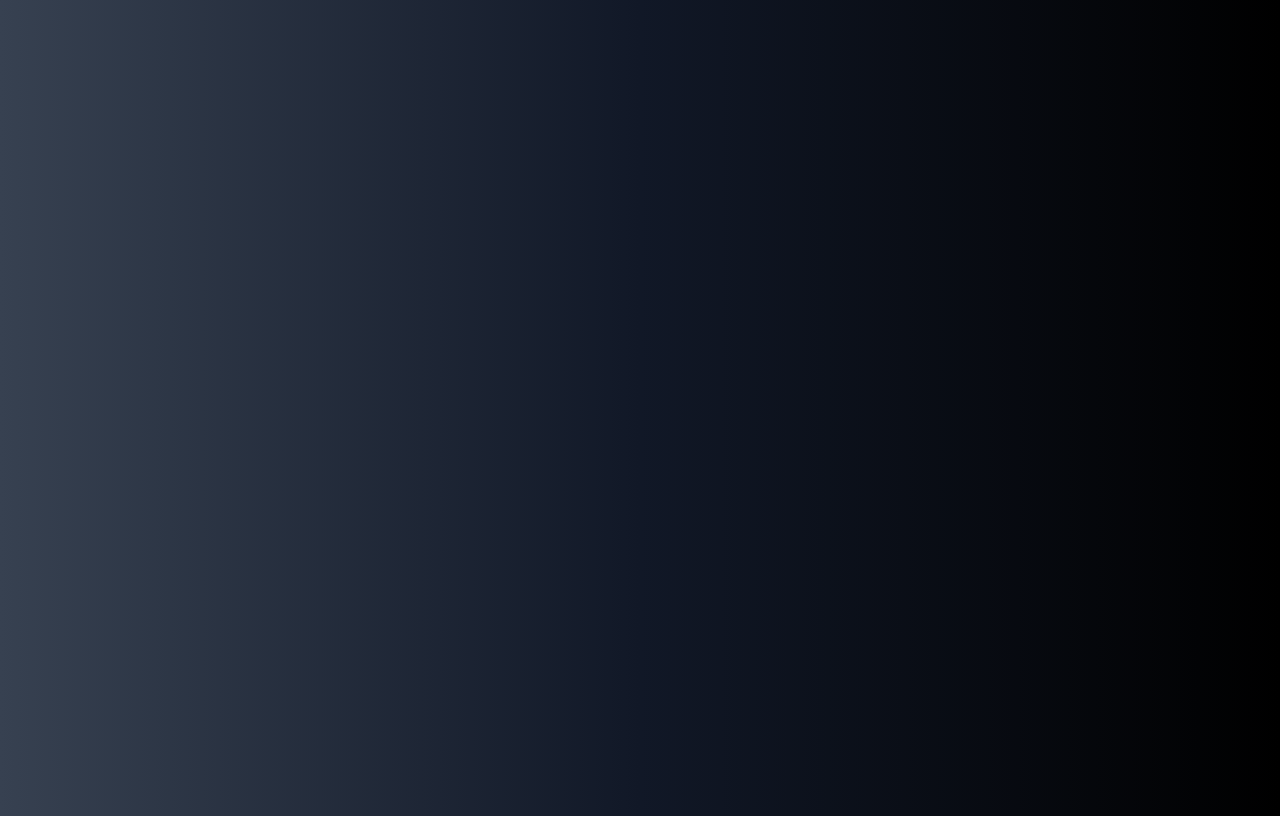
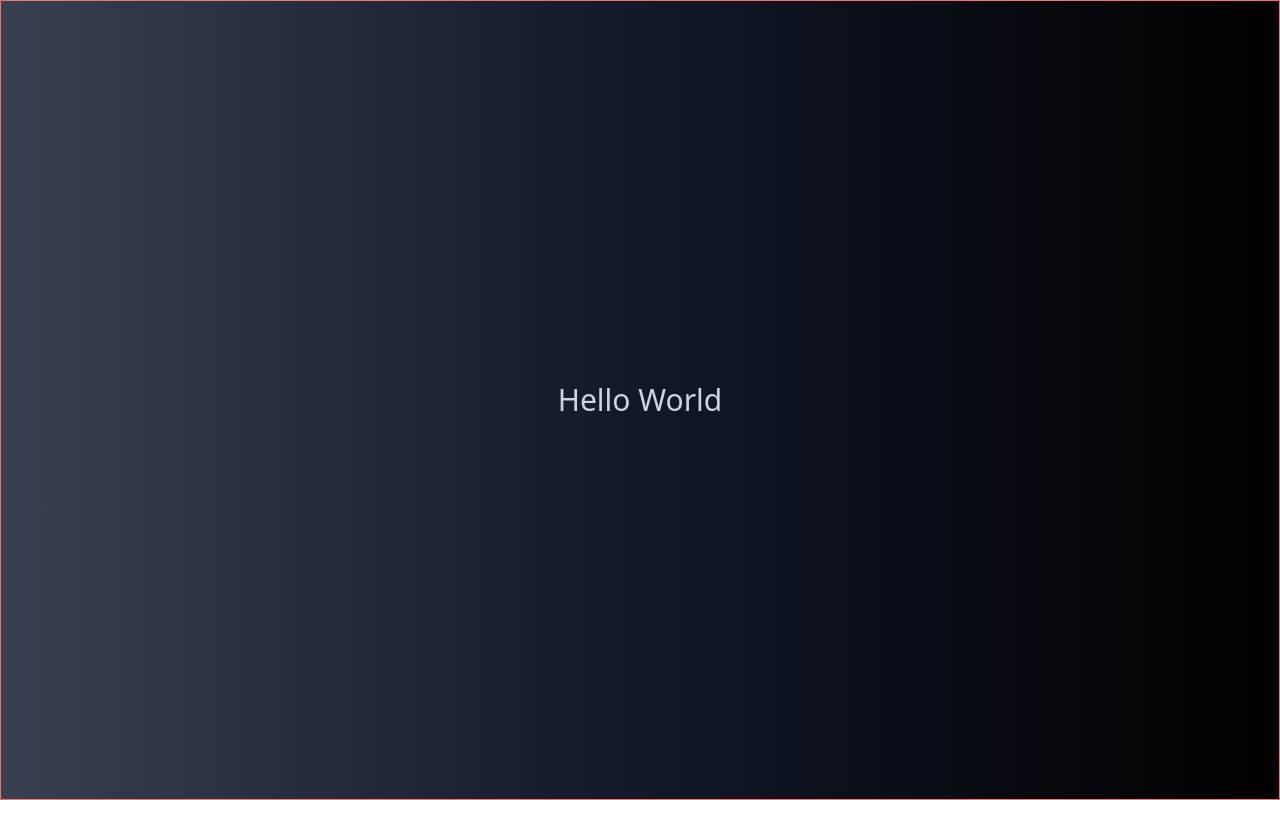
Before and after one commit to Hudson35/DevHudson-v2, a Next.js app: page / in a window 1280 px wide. Built offline with nearby package versions, Linux system fonts and the light colour scheme.

Commit message:
Added in tailwind css and tested it out

```diff
--- a/package.json
+++ b/package.json
@@ -24,6 +24,9 @@
     "typescript": "4.9.5"
   },
   "devDependencies": {
-    "next-transpile-modules": "^10.0.0"
+    "autoprefixer": "^10.4.13",
+    "next-transpile-modules": "^10.0.0",
+    "postcss": "^8.4.21",
+    "tailwindcss": "^3.2.7"
   }
 }
--- a/pages/index.tsx
+++ b/pages/index.tsx
@@ -8,6 +8,7 @@ const inter = Inter({ subsets: ['latin'] })
 export default function Home() {
   return (
     <>
+    <div className="flex flex-col items-center justify-center text-slate-300 text-3xl w-full text-center h-screen border border-red-400">Hello World</div>
       {/* <Head>
         <title>Create Next App</title>
         <meta name="description" content="Generated by create next app" />
--- /dev/null
+++ b/postcss.config.js
@@ -0,0 +1,6 @@
+module.exports = {
+  plugins: {
+    tailwindcss: {},
+    autoprefixer: {},
+  },
+}
--- a/styles/globals.css
+++ b/styles/globals.css
@@ -1,3 +1,7 @@
+@tailwind base;
+@tailwind components;
+@tailwind utilities;
+
 body {
   height: 100vh;
   background-image: linear-gradient(
--- /dev/null
+++ b/tailwind.config.js
@@ -0,0 +1,15 @@
+/** @type {import('tailwindcss').Config} */
+module.exports = {
+  content: [
+    "./app/**/*.{js,ts,jsx,tsx}",
+    "./pages/**/*.{js,ts,jsx,tsx}",
+    "./components/**/*.{js,ts,jsx,tsx}",
+
+    // Or if using `src` directory:
+    "./src/**/*.{js,ts,jsx,tsx}",
+  ],
+  theme: {
+    extend: {},
+  },
+  plugins: [],
+}
```
Also changed, not shown: 1 other file (tests, documents, lock files or other folders).
